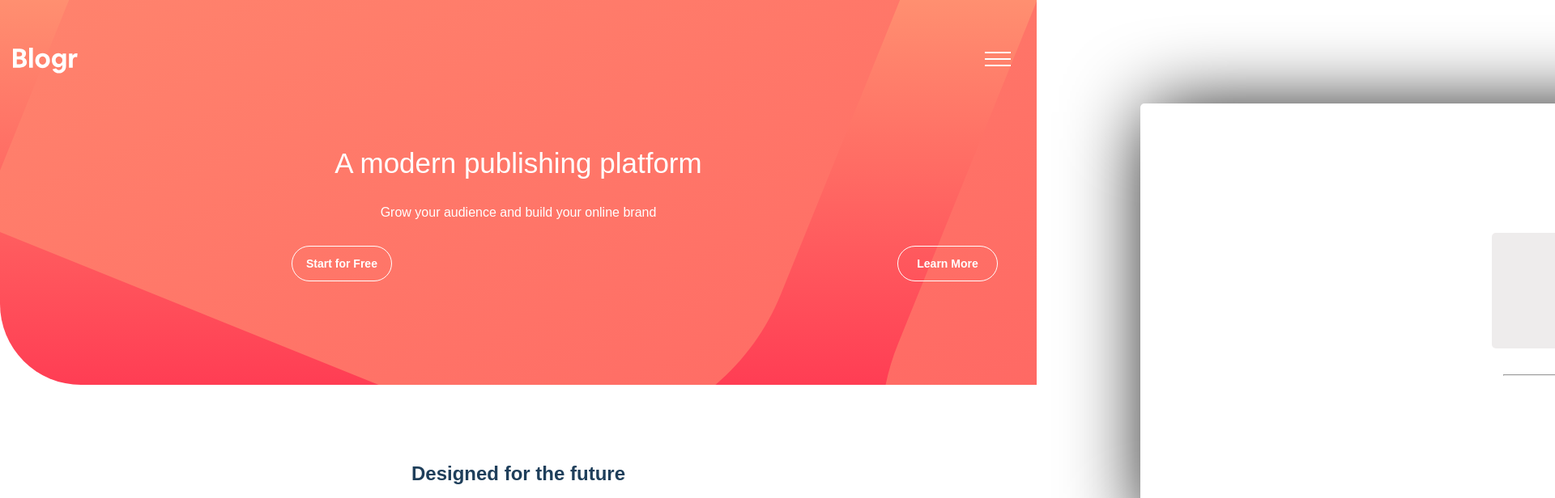
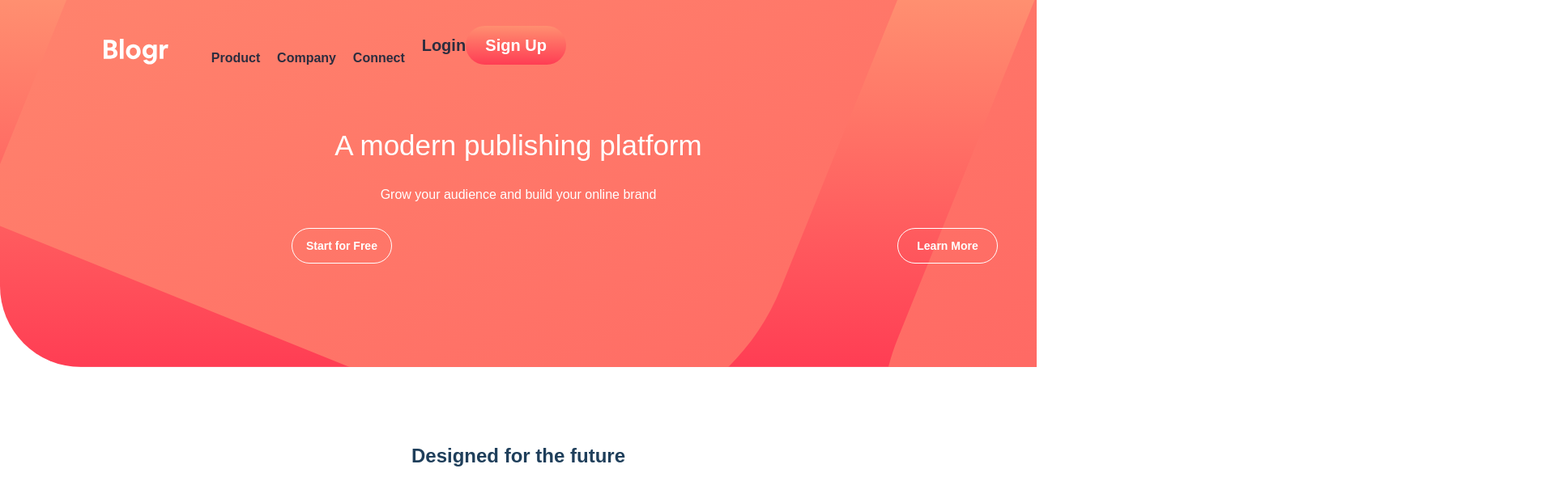
Before and after one commit to Opabby/blog-landing-page, a plain HTML site: page index.html in a window 1280 px wide. Shown: the top 616 px of the page at 81% size, 1920 px wide, since content can reach past the window. Drawn offline with Linux system fonts and the light colour scheme.

Commit message:
Beginnig desktop media query

```diff
--- a/css/cabecalho.css
+++ b/css/cabecalho.css
@@ -1,3 +1,4 @@
+  @media screen and (min-width: 375px){
     .cabecalho{
         height: auto;
         width: 100%;
@@ -9,27 +10,21 @@
         background-position: 40% 35%;
         border-bottom-left-radius: 100px;
     }
-
     .cabecalho__header{
         margin: 3rem 1rem;
         display: flex;
         justify-content: space-between;
         align-items: center;
     }
-
     .cabecalho__logo--img{
         width: 5rem;
     }
-
     .botao__menu--hamburguer{
         padding: 1rem;
     }
-
-
     .check {
         display: none;
     }
-
     .menu__toggle {
         transition: .50s;
         display: flex;
@@ -47,14 +42,12 @@
         right: -100%;
         top: 8rem;
     }
-
     .menu__toggle--item{
         font-size: 20px;
         line-height: 3rem;
         font-weight: 600;
         color: var(--very-dark-gray-blue);
     }
-
     .menu__toggle--inception{
         background-color: rgb(238, 236, 236);
         padding: 1.5rem 6rem;
@@ -62,21 +55,24 @@
         box-sizing: border-box;
         text-align: center;
     }
-
     .menu__inception--items {
         margin-bottom: 1rem;
         color: var(--very-dark-desaturated-blue);
         font-weight: 600;
         font-size: 18px;
     }
-
     .menu__inception--items:last-child{
         margin-bottom: 0;
     }
-
     .linhazinha{
         margin: 2rem 0;
         width: 16rem;
+    }
+
+    .buttons__menu{
+        display: flex;
+        flex-direction: column;
+        align-items: center;
     }
 
     .button__login{
@@ -87,7 +83,6 @@
         background: transparent;
         margin-bottom: 2rem;
     }
-
     .button__signup{
         font-size: 20px;
         line-height: 3rem;
@@ -99,46 +94,38 @@
         width: 7.75rem;
         margin-bottom: 2rem;
     }
-
     .button__signup:active{
         background: var(--white-text);
         color: var(--light-red);
         border: 1px solid var(--light-red);
     }
-
     .check:checked + .menu__toggle {
         right: 0;
 
     }
-
     .menu{
         display: block;
         position: absolute;
         color: var(--very-dark-gray-blue);
     }
-
     .cabecalho__textos{
         color: var(--white-text);
         text-align: center;
     }
-
     .cabecalho__textos--titulo{
         font-weight: 300;
         margin-top: 5rem;
         font-size: 35px;
     }
-
     .cabecalho__textos--definition{
         margin: 2rem 3rem;
     }
-
     .cabecalho__buttons{
         margin: 2rem 3rem;
         margin-bottom: 8rem;
         display: flex;
         justify-content: space-between;
     }
-
     .cabecalho__buttons--start{
         margin-left: 0;
         padding: .75rem 1rem;
@@ -151,7 +138,6 @@
         font-weight: 600;
         font-size: 14px;
     }
-
     .cabecalho__buttons--learn{
         padding: .75rem 1rem;
         border-radius: 25px;
@@ -163,13 +149,70 @@
         font-weight: 600;
         font-size: 14px;
     }
-
     .cabecalho__buttons--start:active {
         background-color: var(--white-text);
         color: var(--light-red);
     }
-
     .cabecalho__buttons--learn:active{
         background-color: var(--white-text);
         color: var(--light-red);
     }
+    .desktop{
+        display: none;
+    }
+}
+
+@media screen and (min-width: 1024px){
+    .cabecalho{
+        display: grid;
+        grid-template-areas:
+            "header"
+            "textos"
+            "buttons";
+    }
+    .cabecalho__header{
+        grid-area: header;
+        margin: 3rem 8rem;
+        display: flex;
+        flex-direction: row;
+        align-items: center;
+    }
+    .botao__menu--hamburguer{
+        display: none;
+    }
+    .menu__toggle{
+        left: 15rem;
+        top: 3rem;
+        padding: 0;
+        background: transparent;
+        box-shadow: none;
+        flex-direction: row;
+        justify-content: space-evenly;
+        align-items: center;
+        width: 30rem;
+        height: 3rem;
+    }
+    .menu__toggle--item{
+        font-size: 16px;
+        flex: start;
+    }
+
+    .buttons__menu{
+        display: flex;
+        flex-direction: row;
+        align-items: center;
+    }
+
+    .menu__toggle--inception{
+        display: none;
+    }
+    .linhazinha{
+        display: none;
+    }
+    .cabecalho__textos{
+        grid-area: textos;
+    }
+    .cabecalho__buttons{
+        grid-area: buttons;
+    }
+}
--- a/index.html
+++ b/index.html
@@ -18,17 +18,19 @@
           <label for="check" class="botao__menu--hamburguer"><img class="botao__menu--img" src="./images/icon-hamburger.svg"></label>
           <input type="checkbox" class="check" id="check" aria-label="Menu">
             <ul class="menu__toggle">
-              <li class="menu__toggle--item">Product</li>
-              <li class="menu__toggle--item">Company</li>
-              <li class="menu__toggle--item">Connect</li>
+              <li class="menu__toggle--item item1">Product</li>
+              <li class="menu__toggle--item item2">Company</li>
+              <li class="menu__toggle--item item3">Connect</li>
                 <ul class="menu__toggle--inception">
                   <li class="menu__inception--items">Contact</li>
                   <li  class="menu__inception--items">Newsletter</li>
                   <li  class="menu__inception--items">LinkedIn</li>
                 </ul>
               <hr class="linhazinha">
+              <div class="buttons__menu">
                 <li><button class="button__login">Login</button></li>
                 <li><button class="button__signup">Sign Up</button></li>
+              </div>
             </ul>
         </div>
         <div class="cabecalho__textos">
@@ -46,9 +48,12 @@
     <main class="conteudo">
       <section class="editor">
         <h2 class="editor__title">Designed for the future</h2>
+        <div class="editor__conteúdo">
           <div clas="editor__illustration">
-          <img class="editor__illustration--img" src="./images/illustration-editor-mobile.svg">
+            <img class="editor__illustration--img mobile" src="./images/illustration-editor-mobile.svg">
+            <img class="editor__illustration--img desktop" src="./images/illustration-editor-desktop.svg">
           </div>
+          <div class="editor__texts">
             <div class="introduction">
               <h2 class="introduction__title">Introducing an extensible editor</h2>
               <p class="introduction__text">Blogr features and exceedingly intuitive interface which lets you focus on one thing: creating content. The editor supports management of multiple blogs and allows easy manipulation of embeds such as images, videos, and Markdown. Extensibility with plugins and themes provide easy ways to add functionality or change the looks of a blog.</p>
@@ -56,6 +61,8 @@
             <div class="description">
               <h2 class="description__title">Robust content management</h2>
               <p class="description__text">Flexible content management enables users to easily move through posts. Increase the usability of your blog by adding customized categories, sections, format, or flow. With this functionality, you're in full control.</p>
+            </div>
+          </div>
         </div>
       </section>
       <section class="sobre">
```
Also changed, not shown: css/conteudo.css (+7 -17 lines). Lines whose indentation alone changed are shown as unchanged.
